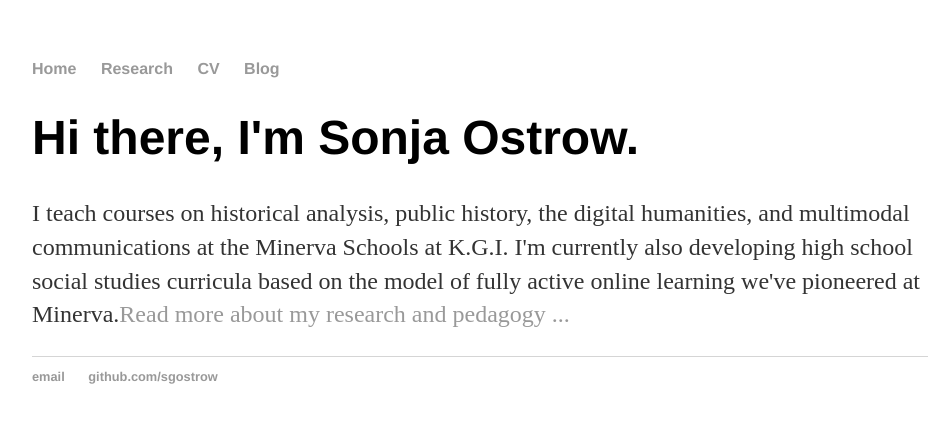
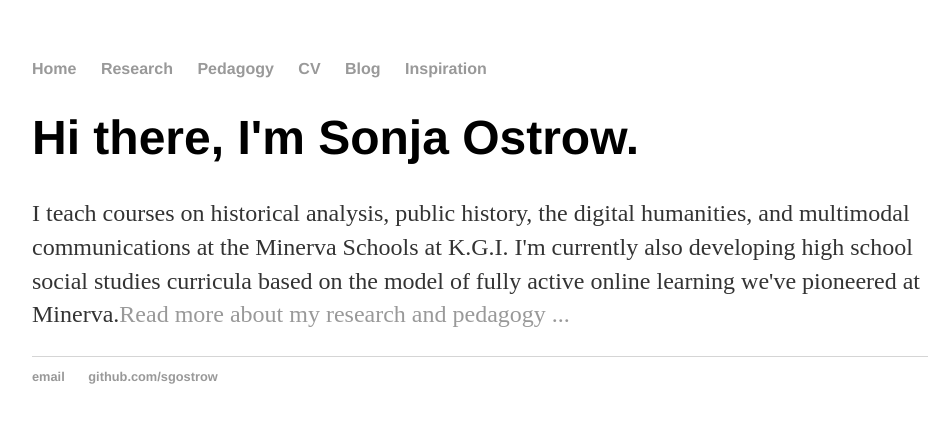
Before and after one commit to sgostrow/sgostrow.github.io, a Jekyll site: the page built from index.html, in a window 1280 px wide. Shown: the top 423 px of the page, without its empty margins (160-1111 px from the left). Built offline with Jekyll 4.4.1, drawn with Linux system fonts in a browser that asks for light colours.

Commit message:
Update default.html

```diff
--- a/_layouts/default.html
+++ b/_layouts/default.html
@@ -10,8 +10,10 @@
 	    		<ul>
 	        		<li><a href="/">Home</a></li>
 		        	<li><a href="/research">Research</a></li>
+				<li><a href="/pedagogy">Pedagogy</a></li>
 	        		<li><a href="/cv">CV</a></li>
 	        		<li><a href="/blog">Blog</a></li>
+				<li><a href="/inspiration">Inspiration</a></li>
 	    		</ul>
 			</nav>
 			<div class="container">
```
